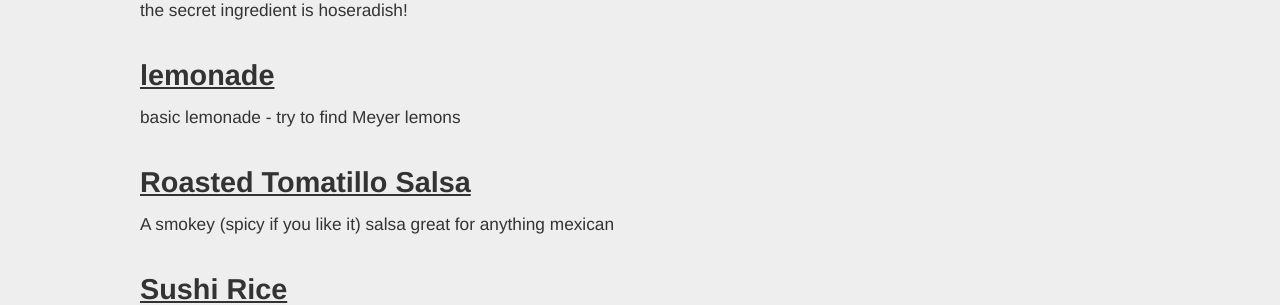
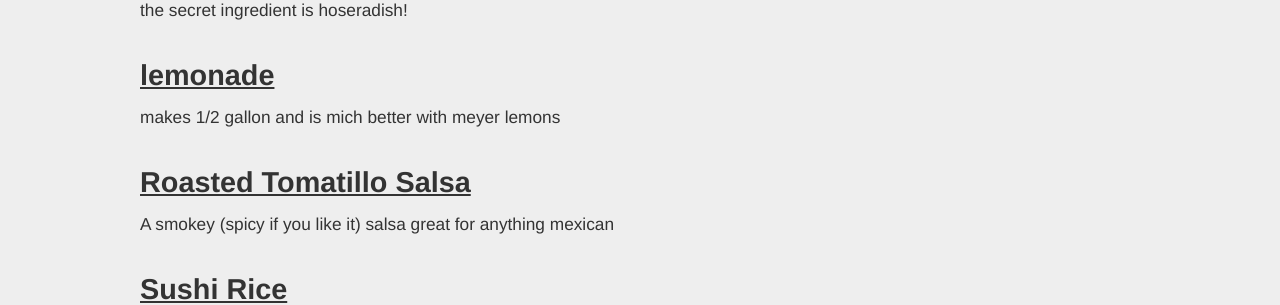
Before and after one commit to TheBigSadowski/thebigsadowski.github.com, a Jekyll site: the page built from recipes.md, in a window 1280 px wide. Shown: the part 453-758 px from the top of the page. Built offline with Jekyll 4.4.1, drawn with Linux system fonts in a browser that asks for light colours.

Commit message:
Explain how much it makes and convert to cups

```diff
--- a/_recipes/lemonade.md
+++ b/_recipes/lemonade.md
@@ -1,8 +1,9 @@
 ---
 title: lemonade
-description: basic lemonade - try to find Meyer lemons
+description: makes 1/2 gallon and is mich better with meyer lemons
 ---
 
-* 1 part lemon juice (about 6-8 lemons to make 1 cup)
-* 1 part sugar
-* 7 parts water
+## Ingredients
+* 1 cup lemon juice (6-8 lemons)
+* 1 cup sugar (ok to round down a bit)
+* 7 cups water
```
